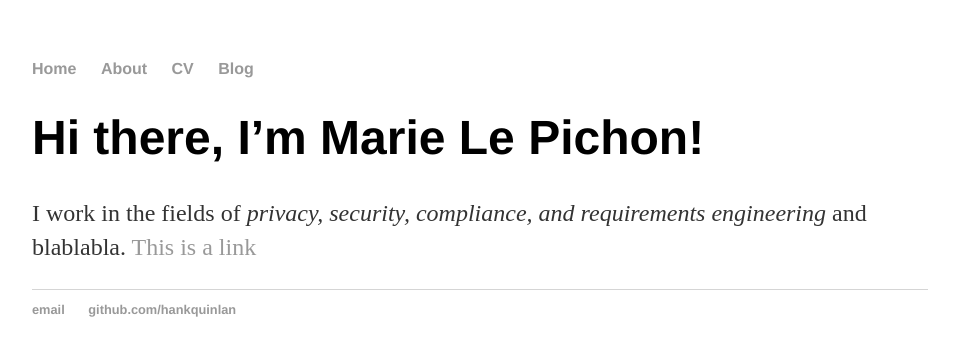
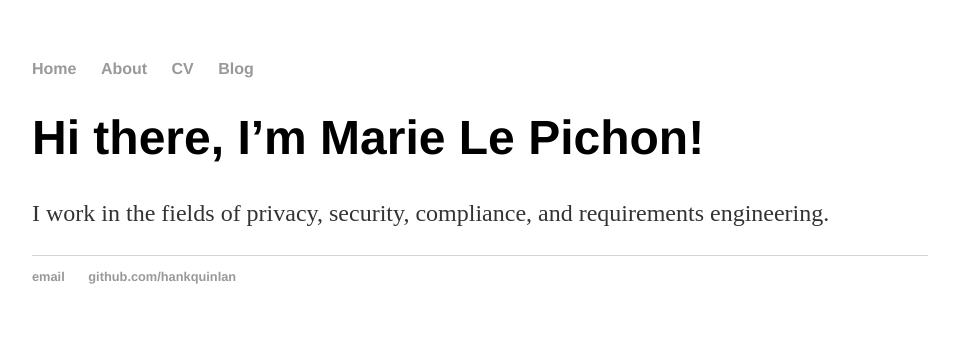
Before and after one commit to mlepic20/mlepic20.github.io, a Jekyll site: the page built from index.md, in a window 1280 px wide. Shown: the top 356 px of the page, without its empty margins (160-1119 px from the left). Built offline with Jekyll 4.4.1, drawn with Linux system fonts in a browser that asks for light colours.

Commit message:
Update index.md

```diff
--- a/index.md
+++ b/index.md
@@ -5,4 +5,4 @@ title: Marie Le Pichon
 
 # Hi there, I'm Marie Le Pichon!
 
-I work in the fields of _privacy, security, compliance, and requirements engineering_ and blablabla. [This is a link](/about)
+I work in the fields of privacy, security, compliance, and requirements engineering.
```
